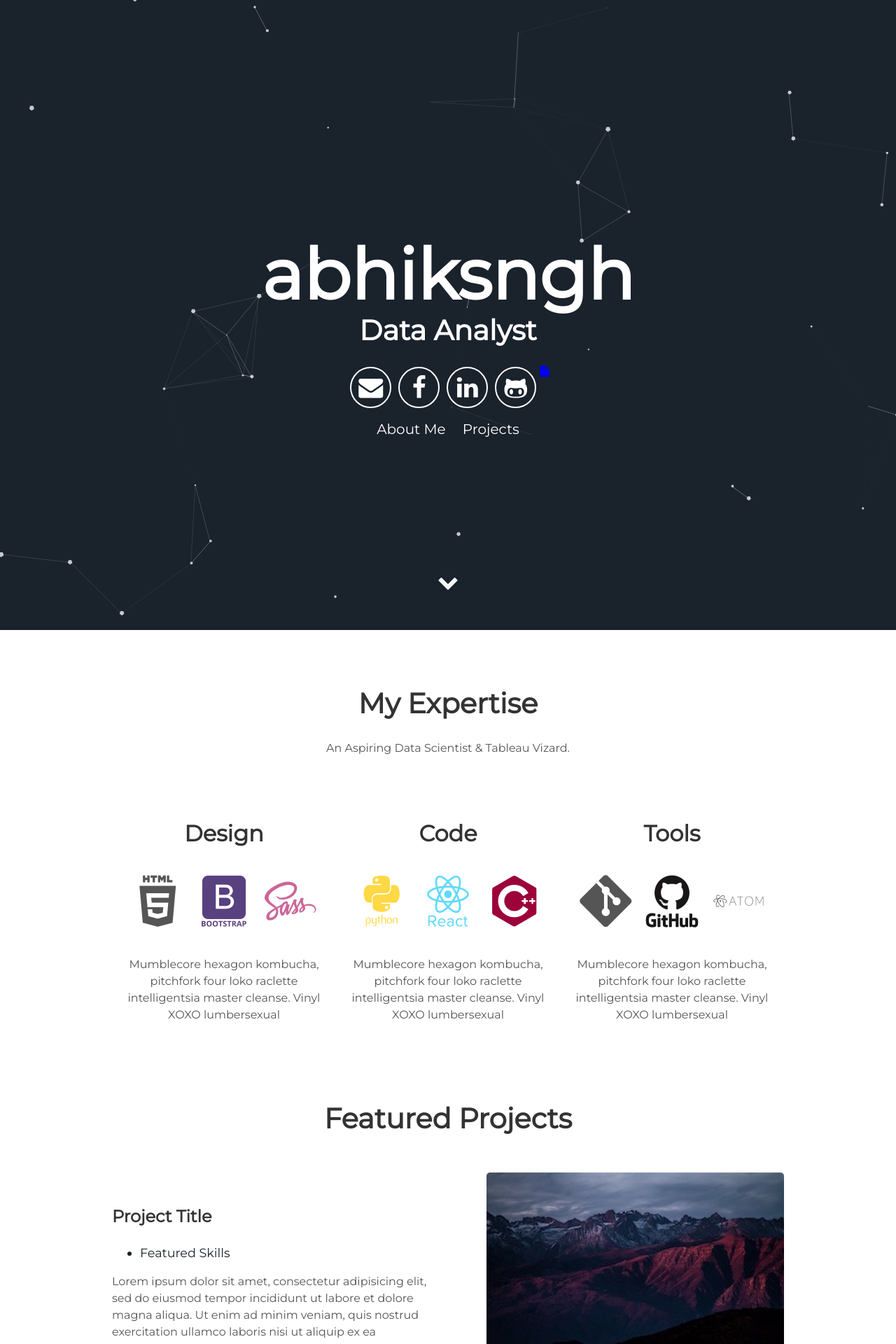
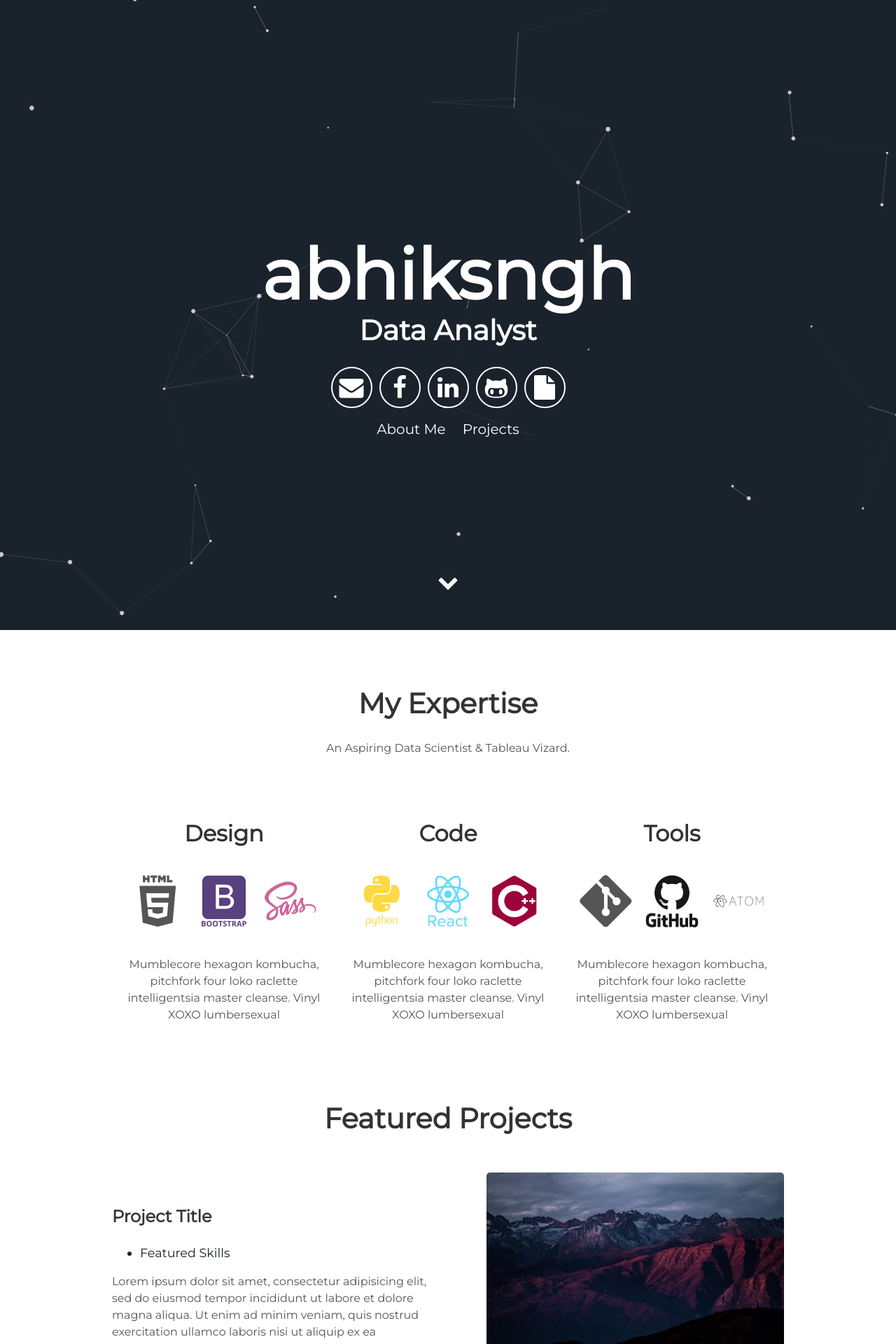
Before and after one commit to abhiksngh/abhiksngh.github.io, a Jekyll site: the page built from index.html, in a window 1280 px wide. Shown: the top 1920 px of the page at 70% size. Built offline with Jekyll 4.4.1, drawn with Linux system fonts in a browser that asks for light colours.

Commit message:
Update header.html

```diff
--- a/_includes/header.html
+++ b/_includes/header.html
@@ -9,7 +9,7 @@
         <a aria-label="My Facebook" target="_blank" href="https://www.facebook.com/abhiksngh"><i class="icon fa fa-facebook" aria-hidden="true"></i></a>
         <a aria-label="My Linkedin" target="_blank" href="https://www.linkedin.com/in/abhiksngh/"><i class="icon fa fa-linkedin" aria-hidden="true"></i></a>
         <a aria-label="My Github" target="_blank" href="https://github.com/abhiksngh"><i class="icon fa fa-github-alt" aria-hidden="true"></i></a>
-        <a aria-label="My Resume" target="_blank" href="resume.pdf"><i class="fa fa-file" aria-hidden="true"></i></a>
+        <a aria-label="My Resume" target="_blank" href="resume.pdf"><i class="icon fa fa-file" aria-hidden="true"></i></a>
       </div>
       <div class="header-links">
         <a class="link" href="#about" data-scroll>About Me</a>
```
